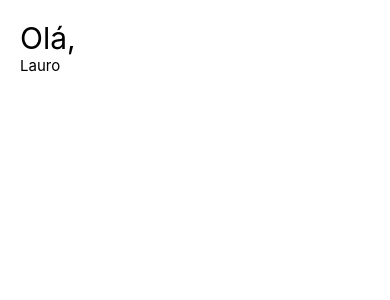
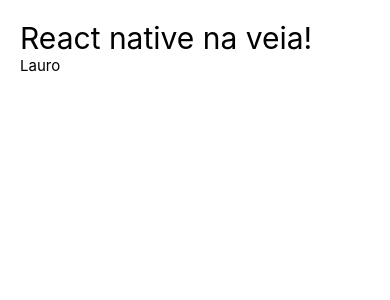
Before and after one commit to LauroCosta/AwesomeTSProject, a React Native app: screen / in a window 390 px wide. Shown: the top 300 px of the page. Built offline with nearby package versions, Linux system fonts and the light colour scheme.

Commit message:
Add props title and name

```diff
--- a/src/App.tsx
+++ b/src/App.tsx
@@ -1,11 +1,11 @@
 import React from 'react';
-import {SafeAreaView, StyleSheet, Text, View} from 'react-native';
+import {SafeAreaView, StyleSheet} from 'react-native';
 import Header from './components/Header';
 
 const App: React.FC = () => {
   return (
     <SafeAreaView style={style.App}>
-      <Header />
+      <Header name="Lauro" title="React native na veia!" />
     </SafeAreaView>
   );
 };
--- a/src/components/Header/index.tsx
+++ b/src/components/Header/index.tsx
@@ -1,13 +1,14 @@
 import React from 'react';
 import {StyleSheet, Text, View} from 'react-native';
+import {Props} from './types';
 
 // import { Container } from './styles';
 
-const Header: React.FC = () => {
+const Header = (props: Props) => {
   return (
     <View>
-      <Text style={style.Title}>Olá,</Text>
-      <Text style={style.Subtitle}>Lauro</Text>
+      <Text style={style.Title}>{props.title}</Text>
+      <Text style={style.Subtitle}>{props.name}</Text>
     </View>
   );
 };
```
